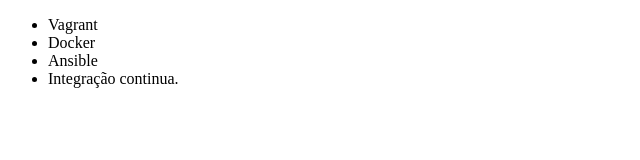
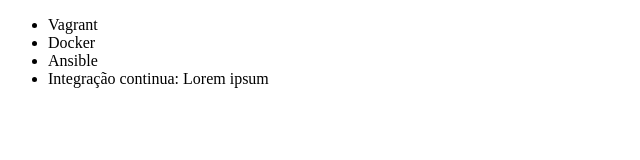
Before and after one commit to SirPripyat/alura-git, a plain HTML site: page index.html in a window 1280 px wide. Shown: the full height of the page, 0-640 px from the left. Drawn offline with Linux system fonts and the light colour scheme.

Commit message:
Atualizando uma literal

```diff
--- a/index.html
+++ b/index.html
@@ -9,7 +9,7 @@
         <li>Vagrant</li>
         <li>Docker</li>
         <li>Ansible</li>
-        <li>Integração continua.</li>
+        <li>Integração continua: Lorem ipsum</li>
     </ul>
 </body>
 </html>
```
